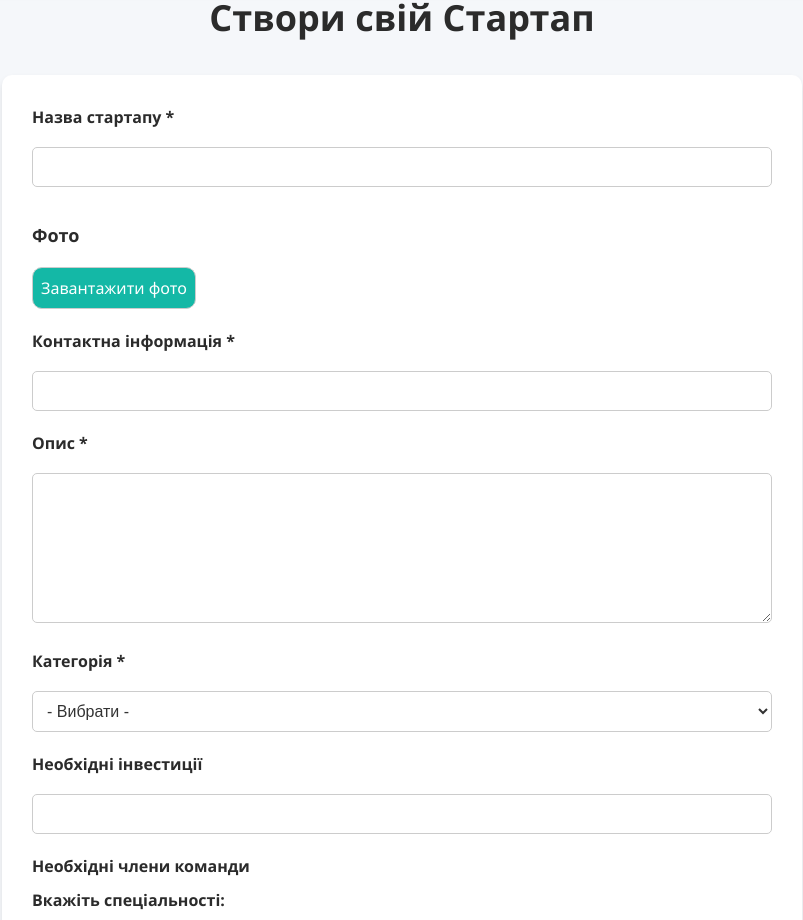
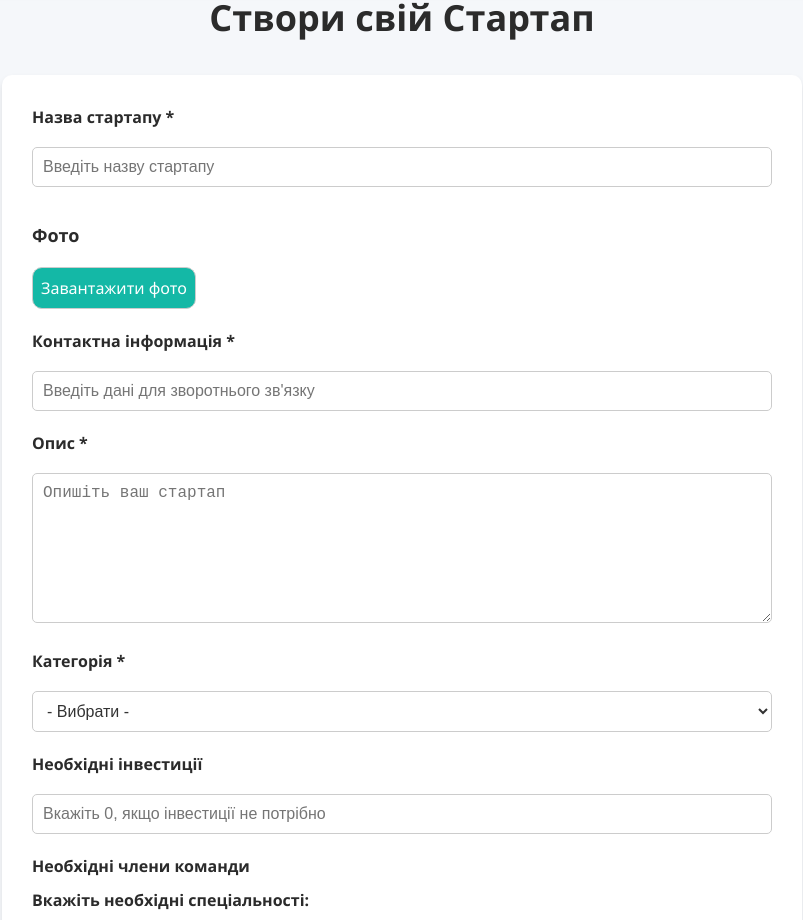
Before and after one commit to dark0m0n/NextStep, a React app in the folder frontend/: page /createproj in a window 1280 px wide. Shown: the part 105-1025 px from the top of the page, without its empty margins (238-1041 px from the left). Built offline with nearby package versions, Linux system fonts and the light colour scheme; the HTML template or start-up script is replaced by a standard one.

Commit message:
Local style changes
Local style changes

```diff
--- a/frontend/src/pages/CreateProject.jsx
+++ b/frontend/src/pages/CreateProject.jsx
@@ -44,7 +44,7 @@ const CreateStartupPage = () => {
           <form action="#" method="POST">
             <div className="form-group">
               <label htmlFor="startup-name" className="label-create-proj">Назва стартапу *</label>
-              <input type="text" id="startup-name" name="startup-name" required className="input-info-create" />
+              <input type="text" id="startup-name" name="startup-name" required className="input-info-create" placeholder="Введіть назву стартапу" />
             </div>
 
             <div className="form-group">
@@ -79,12 +79,12 @@ const CreateStartupPage = () => {
 
             <div className="form-group">
               <label htmlFor="contact-info" className="label-create-proj">Контактна інформація *</label>
-              <input type="text" id="contact-info" name="contact-info" required className="input-info-create-proj" />
+              <input type="text" id="contact-info" name="contact-info" required className="input-info-create-proj" placeholder="Введіть дані для зворотнього зв'язку"/>
             </div>
 
             <div className="form-group">
               <label htmlFor="description" className="label-create-proj">Опис *</label>
-              <textarea id="description" name="description" required className="input-info-create-proj text" ></textarea>
+              <textarea id="description" name="description" required className="input-info-create-proj text" placeholder="Опишіть ваш стартап"></textarea>
             </div>
 
             <div className="form-group">
@@ -99,12 +99,12 @@ const CreateStartupPage = () => {
 
             <div className="form-group">
               <label htmlFor="investment" className="label-create-proj">Необхідні інвестиції</label>
-              <input type="text" id="investment" name="investment" required className="input-info-create-proj" />
+              <input type="text" id="investment" name="investment" required className="input-info-create-proj" placeholder="Вкажіть 0, якщо інвестиції не потрібно"/>
             </div>
 
             <div className="form-group">
               <label htmlFor="team-members" className="label-create-proj">Необхідні члени команди</label>
-              <label htmlFor="specializations" className="label-create-proj">Вкажіть спеціальності:</label>
+              <label htmlFor="specializations" className="label-create-proj">Вкажіть необхідні спеціальності:</label>
               <div className="tags">
                 {[
                   { id: "analize", label: "Аналіз даних" },
@@ -152,6 +152,7 @@ const CreateStartupPage = () => {
                       id={`experience-${spec.id}-input`}
                       name={`experience-${spec.id}`}
                       className="input-info-create-proj"
+                      placeholder="Введіть необхідний досвід роботи"
                     />
                   </div>
                 )
```
